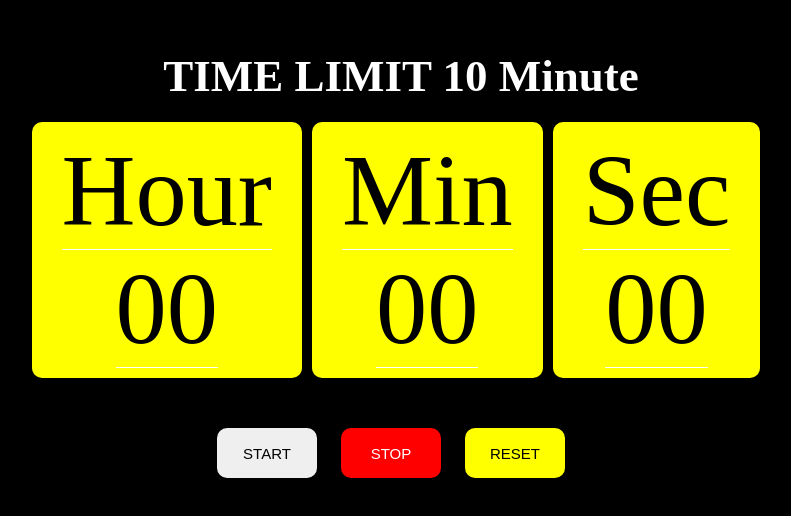
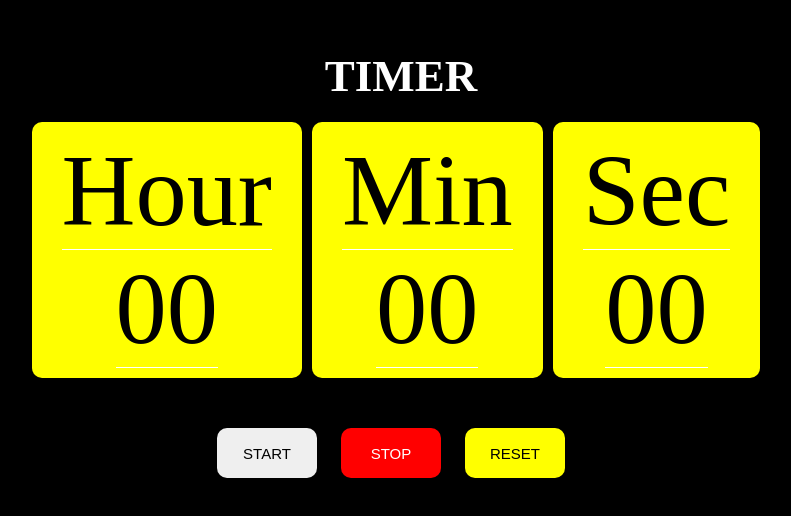
Before and after one commit to GIYASAHMED/timer, a plain HTML site: page index.html in a window 1280 px wide. Shown: the part 136-652 px from the top of the page, without its empty margins (239-1030 px from the left). Drawn offline with Linux system fonts and the light colour scheme.

Commit message:
heading Change

```diff
--- a/index.html
+++ b/index.html
@@ -8,7 +8,7 @@
 </head>
 <body>
     <div id="main">
-        <h1>TIME LIMIT 10 Minute</h1>
+        <h1>TIMER</h1>
         <div class="timer_container">
             <div class="box">
                 <span>Hour</span>
```
